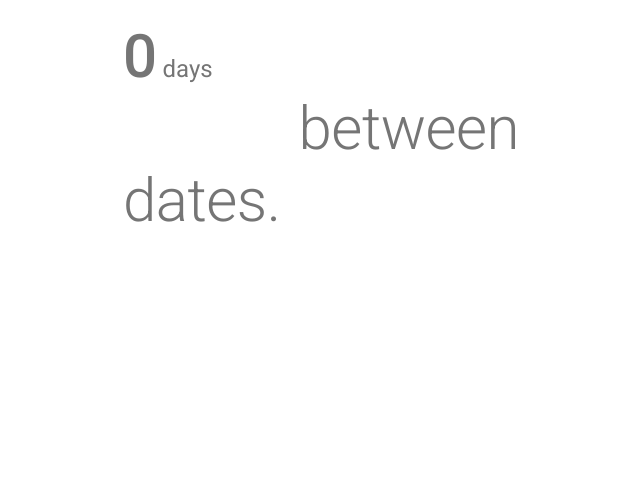
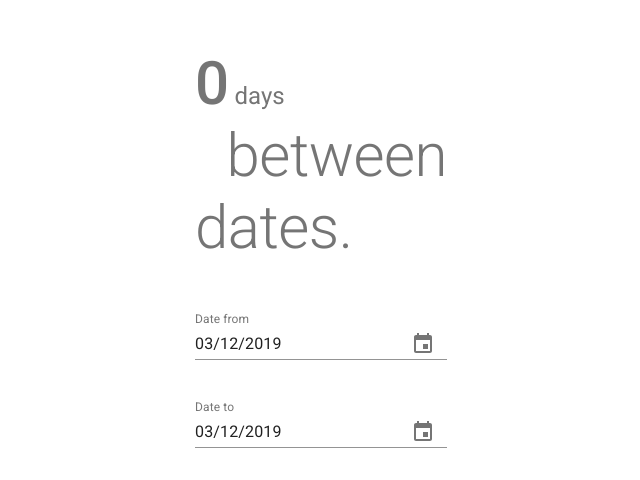
Before and after one commit to zacarias-wichipu-com/days-between-dates, a React app: page / in a window 1280 px wide. Shown: the top 480 px of the page, without its empty margins (319-959 px from the left). Built offline with nearby package versions, Linux system fonts and the light colour scheme.

Commit message:
Initial app behaviour

```diff
--- /dev/null
+++ b/src/DaysBetweenDates/App.jsx
@@ -0,0 +1,71 @@
+import React, { Component } from 'react'
+import PropTypes from 'prop-types'
+import { Container, withStyles } from '@material-ui/core'
+import 'typeface-roboto'
+import Header from './Header'
+import DatePicker from './DatePicker'
+import './../app.scss'
+
+const styles = theme => ({
+  daysBetweenDatesContainerMaxWidthXs: {
+    maxWidth: 300
+  }
+})
+
+class App extends Component {
+  constructor (props) {
+    super(props)
+
+    const { currentDate } = props
+
+    this.state = {
+      fromDate: currentDate,
+      toDate: currentDate
+    }
+
+    this.handleDateChange = this.handleDateChange.bind(this)
+  }
+
+  handleDateChange (stateProp, date) {
+    console.log(stateProp, date)
+    this.setState({
+      [stateProp]: date
+    })
+  }
+
+  render () {
+    const { classes } = this.props
+
+    return (
+      <Container
+        maxWidth={'xs'}
+        className={classes.daysBetweenDatesContainerMaxWidthXs}>
+        <Header
+          {...this.props}
+          {...this.state}/>
+        <DatePicker
+          dateFormat={this.props.dateFormat}
+          id={'fromDatePicker'}
+          date={this.state.fromDate}
+          stateProp={'fromDate'}
+          label={'Date from'}
+          onDateChange={this.handleDateChange}/>
+        <DatePicker
+          dateFormat={this.props.dateFormat}
+          id={'toDatePicker'}
+          date={this.state.toDate}
+          stateProp={'toDate'}
+          label={'Date to'}
+          onDateChange={this.handleDateChange}/>
+      </Container>
+    )
+  }
+}
+
+App.propTypes = {
+  classes: PropTypes.object.isRequired,
+  dateFormat: PropTypes.string.isRequired,
+  currentDate: PropTypes.string.isRequired
+}
+
+export default withStyles(styles)(App)
--- /dev/null
+++ b/src/DaysBetweenDates/DatePicker.jsx
@@ -0,0 +1,48 @@
+import React from 'react'
+import PropTypes from 'prop-types'
+import DateFnsUtils from '@date-io/date-fns'
+import { format, parse } from 'date-fns'
+import { Box } from '@material-ui/core'
+import { KeyboardDatePicker, MuiPickersUtilsProvider } from '@material-ui/pickers'
+
+const style = {
+  width: '100%'
+}
+
+export default function DatePicker (props) {
+  const {
+    date,
+    dateFormat,
+    label,
+    stateProp,
+    onDateChange
+  } = props
+
+  const handleDateChange = date => {
+    onDateChange(stateProp, format(date, dateFormat))
+  }
+
+  return (
+    <Box mb={5}>
+      <MuiPickersUtilsProvider utils={DateFnsUtils}>
+        <KeyboardDatePicker
+          value={parse(date, dateFormat, new Date())}
+          format={dateFormat}
+          label={label}
+          style={style}
+          onChange={handleDateChange}
+          KeyboardButtonProps={{
+            'aria-label': 'change date'
+          }}/>
+      </MuiPickersUtilsProvider>
+    </Box>
+  )
+}
+
+DatePicker.propTypes = {
+  dateFormat: PropTypes.string.isRequired,
+  date: PropTypes.string.isRequired,
+  stateProp: PropTypes.string.isRequired,
+  label: PropTypes.string.isRequired,
+  onDateChange: PropTypes.func.isRequired
+}
--- a/src/DaysBetweenDates/DaysBetweenDatesApp.jsx
+++ /dev/null
@@ -1,34 +0,0 @@
-import React, { Component } from 'react'
-import PropTypes from 'prop-types'
-import { Container } from '@material-ui/core'
-import 'typeface-roboto'
-import DaysBetweenDatesHeader from './DaysBetweenDatesHeader'
-import './../app.scss'
-
-export default class DaysBetweenDatesApp extends Component {
-  constructor (props) {
-    super(props)
-
-    const { currentDate } = props
-
-    this.state = {
-      fromDate: currentDate,
-      toDate: currentDate
-    }
-  }
-
-  render () {
-    return (
-      <Container maxWidth={'xs'}>
-        <DaysBetweenDatesHeader
-          {...this.props}
-          {...this.state}/>
-      </Container>
-    )
-  }
-}
-
-DaysBetweenDatesApp.propTypes = {
-  dateFormat: PropTypes.string.isRequired,
-  currentDate: PropTypes.string.isRequired
-}
--- a/src/DaysBetweenDates/DaysBetweenDatesHeader.jsx
+++ b/src/DaysBetweenDates/Header.jsx
@@ -3,7 +3,7 @@ import PropTypes from 'prop-types'
 import { differenceInDays, parse } from 'date-fns'
 import { Box, Typography } from '@material-ui/core'
 
-export default function DaysBetweenDatesHeader (props) {
+export default function Header (props) {
   const {
     dateFormat,
     fromDate,
@@ -11,12 +11,14 @@ export default function DaysBetweenDatesHeader (props) {
   } = props
 
   const daysBetweenDate = differenceInDays(
-    parse(fromDate, dateFormat, new Date()),
-    parse(toDate, dateFormat, new Date())
+    parse(toDate, dateFormat, new Date()),
+    parse(fromDate, dateFormat, new Date())
   )
 
   return (
-    <Box component={'header'}>
+    <Box
+      component={'header'}
+      my={6}>
       <Box
         component={'h1'}
         color={'text.secondary'}>
@@ -30,7 +32,7 @@ export default function DaysBetweenDatesHeader (props) {
             variant={'h2'}
             className={'calculate-days-between-dates'}>
             {daysBetweenDate}</Typography>
-          <span> </span>days
+          <span> </span>day{daysBetweenDate !== 1 && 's'}
         </Typography>
         <Typography
           component={'span'}
@@ -47,7 +49,7 @@ export default function DaysBetweenDatesHeader (props) {
   )
 }
 
-DaysBetweenDatesHeader.propTypes = {
+Header.propTypes = {
   dateFormat: PropTypes.string.isRequired,
   fromDate: PropTypes.string.isRequired,
   toDate: PropTypes.string.isRequired
--- a/src/app.jsx
+++ b/src/app.jsx
@@ -1,17 +1,17 @@
 import React from 'react'
 import { render } from 'react-dom'
 import { format } from 'date-fns'
-import DaysBetweenDatesApp from './DaysBetweenDates/DaysBetweenDatesApp'
+import App from './DaysBetweenDates/App'
 
 const dateFormat = 'dd/MM/yyyy'
 const currentDate = format(new Date(), dateFormat)
 
-const App = () => {
+const DaysBetweenDates = () => {
   return (
-    <DaysBetweenDatesApp
+    <App
       dateFormat={dateFormat}
       currentDate={currentDate}/>
   )
 }
 
-render(<App/>, document.getElementById('app'))
+render(<DaysBetweenDates/>, document.getElementById('app'))
--- a/webpack.config.js
+++ b/webpack.config.js
@@ -12,14 +12,15 @@ const webpack = (env, argv) => {
   // Define configuration constants
   const useDevServer = false
   const mode = argv.mode || 'development'
-  const publicPath = useDevServer ? 'http://localhost:8080/' : '/'
+  const publicPath = useDevServer ? 'https://localhost:8080/' : '/'
   const isProduction = mode === 'production'
   const useSourcemaps = !isProduction
 
   // devServer
   const devServer = {
     contentBase: './dist',
-    hot: true
+    hot: true,
+    https: true
   }
 
   // Optimization
```
